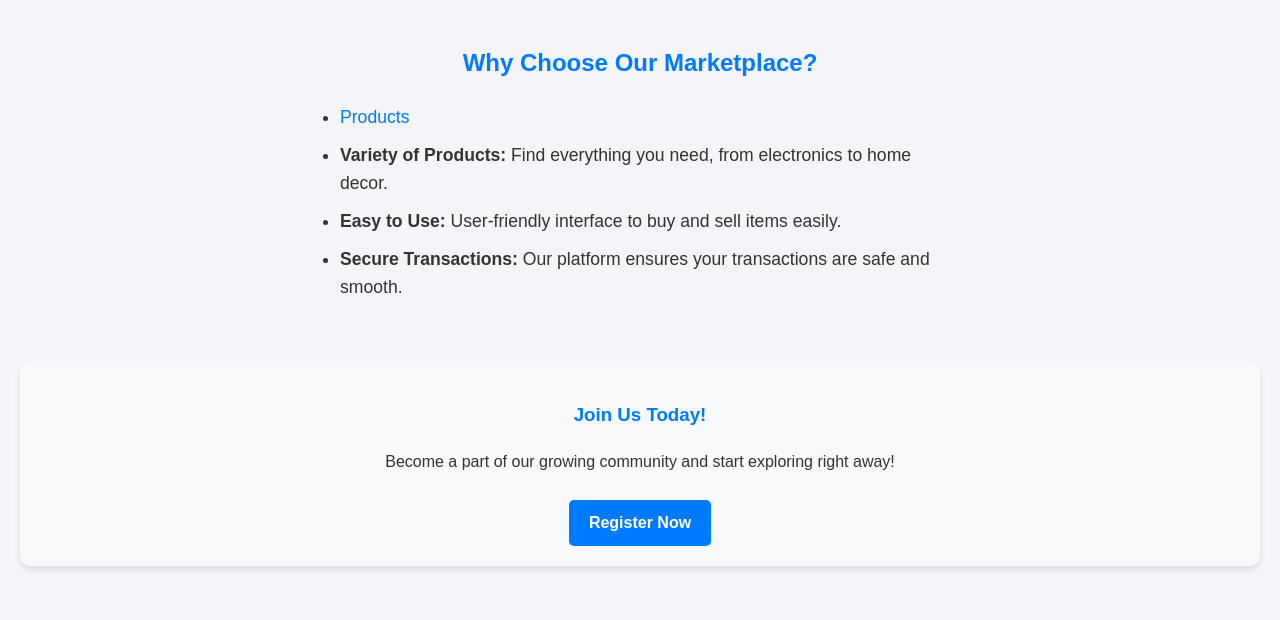
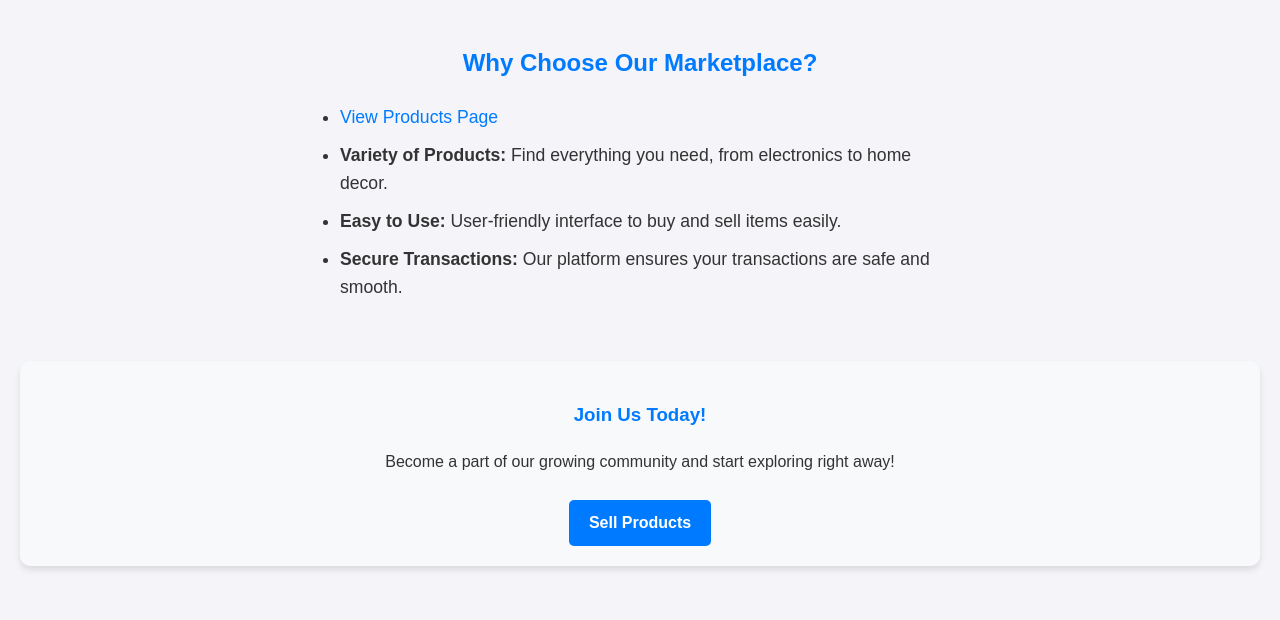
Before and after one commit to Kushal-718/College-OLX, a Django app: page /accounts/home/ in a window 1280 px wide. Shown: the part 427-1047 px from the top of the page. Run offline with Django 5.2, Linux system fonts and the light colour scheme; a user stored in the database is signed in; parts of the project's set-up code (start-up, migrations or seed data) failed here and were passed over.

Commit message:
added product

```diff
--- a/accounts/views.py
+++ b/accounts/views.py
@@ -89,9 +89,9 @@ def add_product(request):
         form = ProductForm(request.POST, request.FILES)
         if form.is_valid():
             product = form.save(commit=False)
-            product.user = request.user  # Associate the product with the logged-in user
+            product.seller = request.user  # Associate the product with the logged-in user
             product.save()
-            return redirect('product_page')  # Redirect to the product list view
+            return redirect('products_page')  # Redirect to the product list view
     else:
         form = ProductForm()
     return render(request, 'add_product.html', {'form': form})
--- a/templates/home.html
+++ b/templates/home.html
@@ -43,7 +43,7 @@
         <section class="features">
             <h2>Why Choose Our Marketplace?</h2>
             <ul>
-                <li><a href="/accounts/products_page/">Products</a></li>
+                <li><a href="/accounts/products_page/">View Products Page</a></li>
                 <li><strong>Variety of Products:</strong> Find everything you need, from electronics to home decor.</li>
                 <li><strong>Easy to Use:</strong> User-friendly interface to buy and sell items easily.</li>
                 <li><strong>Secure Transactions:</strong> Our platform ensures your transactions are safe and smooth.</li>
@@ -53,7 +53,7 @@
         <section class="cta">
             <h3>Join Us Today!</h3>
             <p>Become a part of our growing community and start exploring right away!</p>
-            <a href="/accounts/register/" class="btn">Register Now</a>
+            <a href="/accounts/add_product" class="btn">Sell Products</a>
         </section>
     </main>
 
--- a/templates/products_page.html
+++ b/templates/products_page.html
@@ -13,7 +13,7 @@
   <body>
   <!-- As a link -->
 <nav class="navbar navbar-light bg-light">
-  <a class="navbar-brand" href="#">College OLX</a>
+  <a class="navbar-brand" href="#">CollegeKART</a>
 </nav>
 <div class="container">
     {% block content %}
```
Also changed, not shown: db.sqlite3, media/product_images/kannda_tb.jpg (added), media/product_images/kannda_tb_eRfpVO4.jpg (added), media/product_images/kannda_tb_n550SeT.jpg (added), media/product_images/kannda_tb_o8ABLzC.jpg (added), media/product_images/kannda_tb_v0zvnfM.jpg (added).
